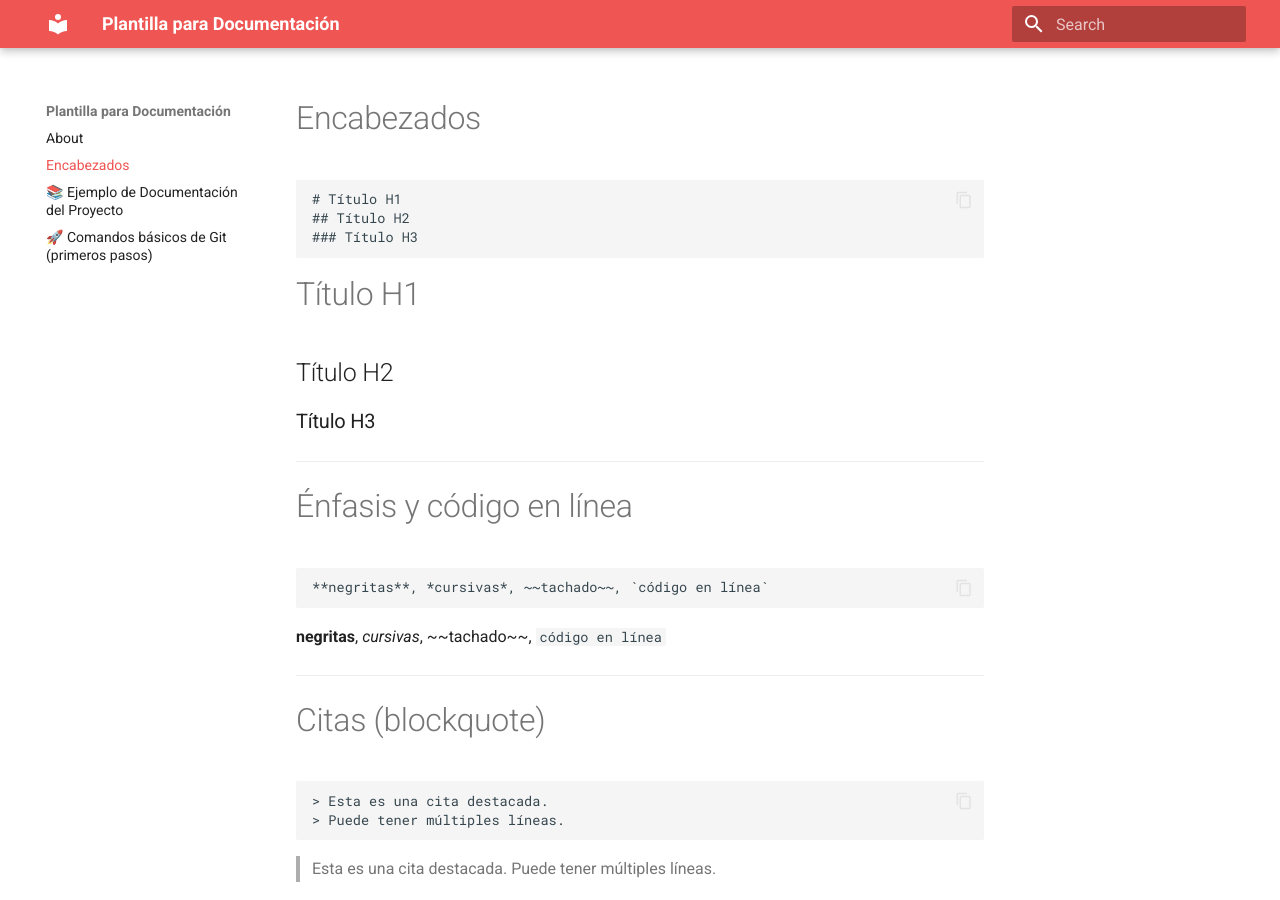
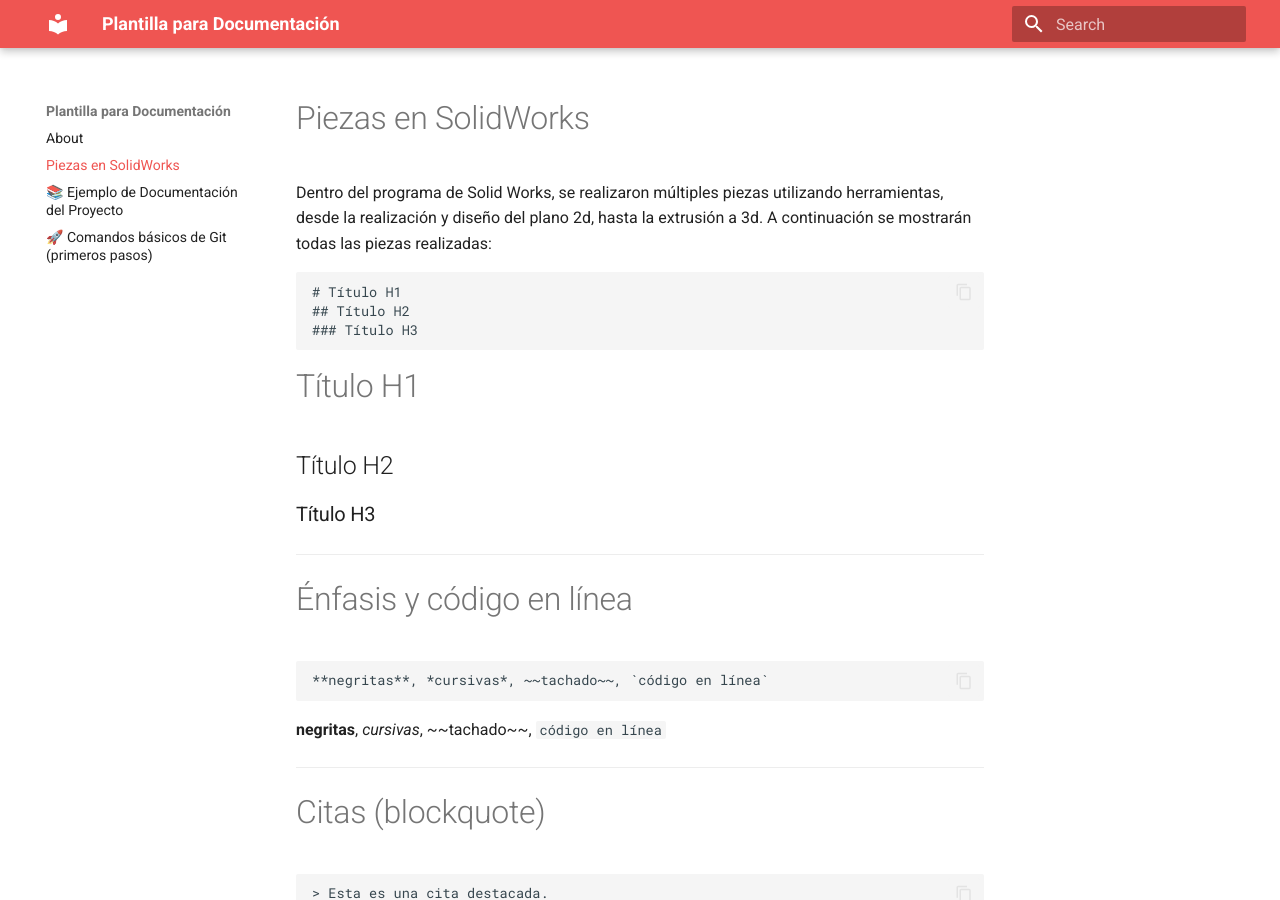
Before and after one commit to DiegoMachorro/Proyecto-de-Ingenieria, an MkDocs documentation site: the page built from docs/comandos.md, in a window 1280 px wide and 900 px high. Built offline with MkDocs 1.6.1 and Material for MkDocs 9.7.7, drawn with Linux system fonts in a browser that asks for light colours.

Commit message:
Update comandos.md

````diff
--- a/docs/comandos.md
+++ b/docs/comandos.md
@@ -1,4 +1,9 @@
-# Encabezados
+# Piezas en SolidWorks
+
+Dentro del programa de Solid Works, se realizaron múltiples piezas utilizando herramientas, desde la realización y diseño del plano 2d, hasta la extrusión a 3d.
+A continuación se mostrarán todas las piezas realizadas:
+
+
 
 ``` codigo
 # Título H1
````
